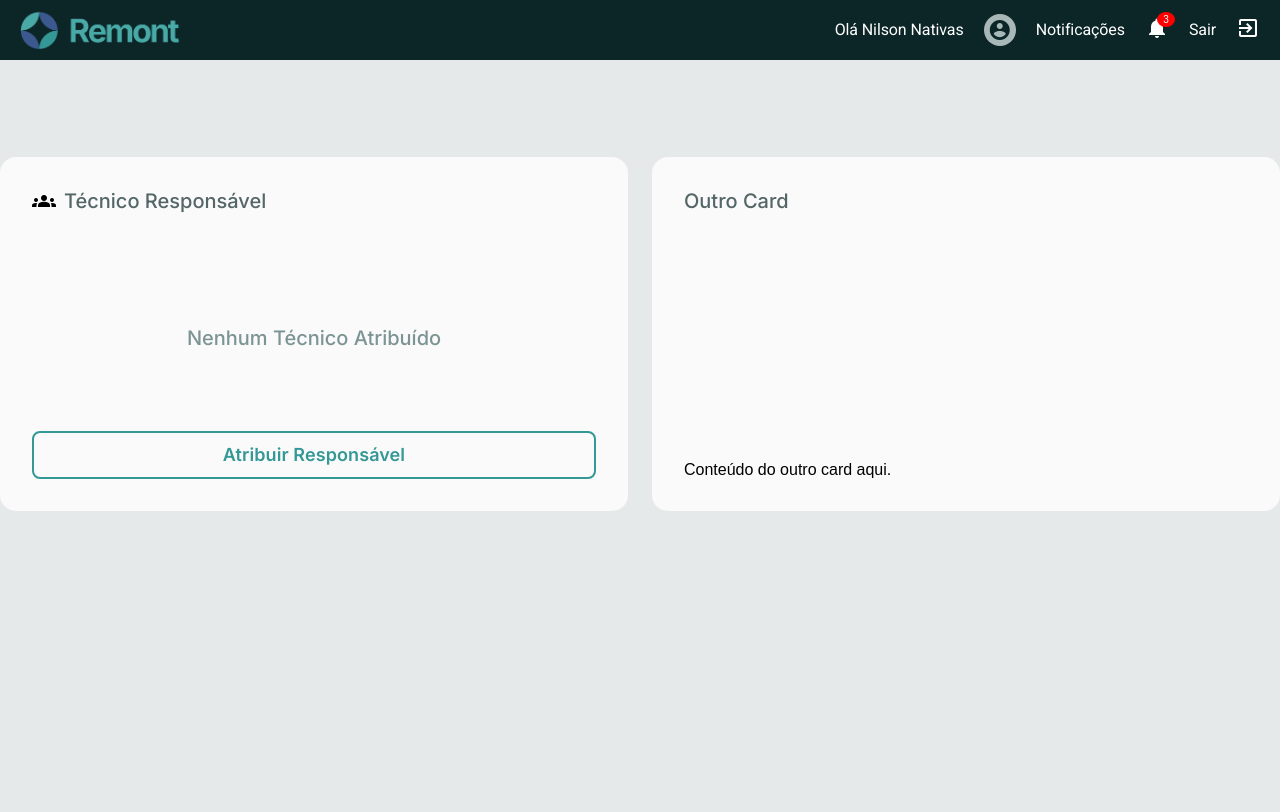
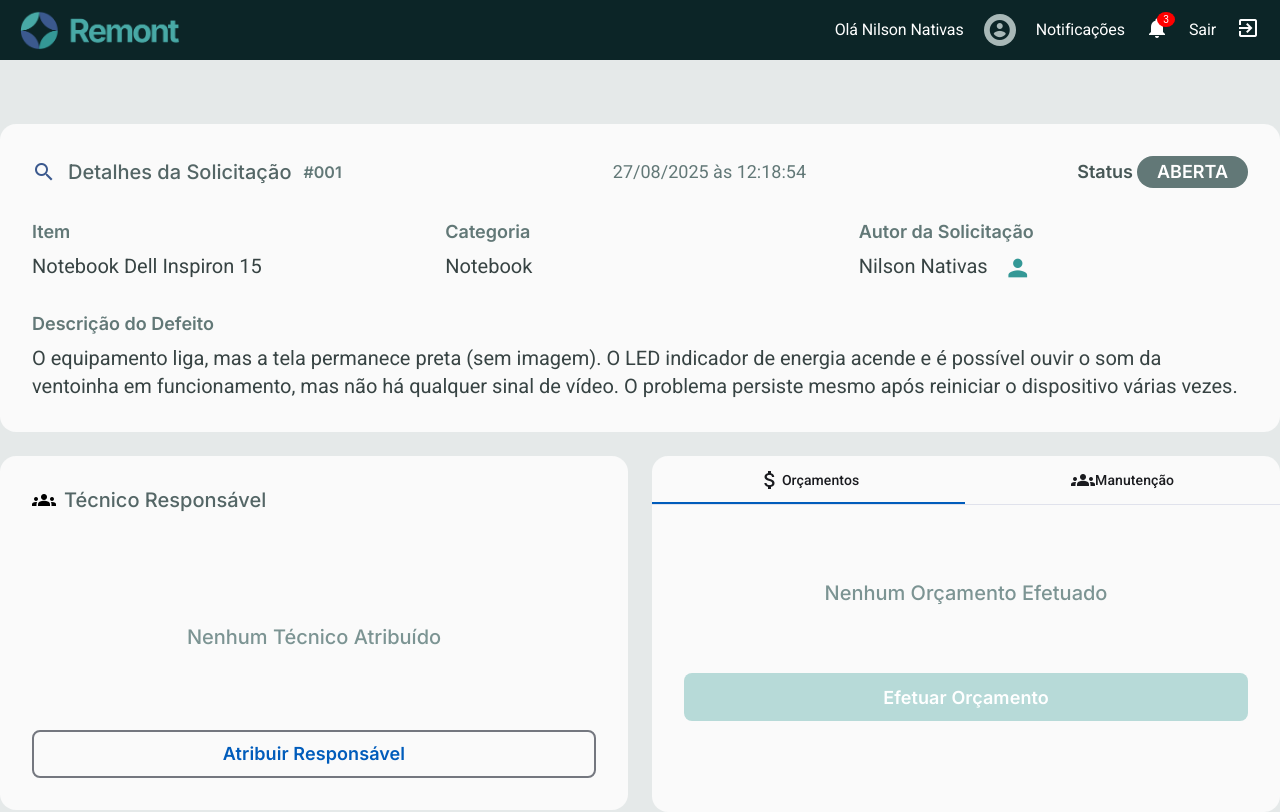
Before and after one commit to EduKaique/sistema-manutencao-angular-spring, an Angular app in the folder front-end/: page /budget-delivery in a window 1280 px wide. Built offline with nearby package versions, Linux system fonts and the light colour scheme.

Commit message:
Atualizacao da pagina de orçamento

```diff
--- a/front-end/src/app/features/employee/budget-delivery/budget-delivery.component.css
+++ b/front-end/src/app/features/employee/budget-delivery/budget-delivery.component.css
@@ -8,20 +8,160 @@ body, .main-content {
 }
 
 .main-content {
-  width: 100vw;
-  min-height: calc(100vh - 64px);
+  width: 1280px;
+  margin: 64px auto 0 auto;
   display: flex;
   flex-direction: column;
   align-items: center;
-  justify-content: flex-start;
-  padding-top: 97px;
+  gap: 24px;
+}
+
+.detalhes-card {
+  width: 100%;
+  padding: 32px;
+  background: var(--color-background-card, #FAFAFA);
+  border-radius: 16px;
+  display: flex;
+  flex-direction: column;
+  gap: 32px;
+  box-shadow: none;
+}
+
+.detalhes-header {
+  display: flex;
+  align-items: center;
+  justify-content: space-between;
+  width: 100%;
+  gap: 24px;
+}
+
+.detalhes-header-left {
+  display: flex;
+  align-items: center;
+  gap: 12px;
+}
+
+.detalhes-icon {
+  color: #3B598E;
+  font-size: 24px;
+}
+
+.detalhes-title {
+  color: #546666;
+  font-size: 20px;
+  font-family: Inter, sans-serif;
+  font-weight: 500;
+  line-height: 24px;
+}
+
+.detalhes-id {
+  color: #627877;
+  font-size: 16px;
+  font-family: Inter, sans-serif;
+  font-weight: 600;
+  line-height: 20px;
+}
+
+.detalhes-date {
+  color: #627877;
+  font-size: 18px;
+  font-family: Roboto, sans-serif;
+  font-weight: 400;
+  line-height: 24px;
+}
+
+.detalhes-status {
+  display: flex;
+  align-items: center;
+  gap: 4px;
+}
+
+.detalhes-status-label {
+  color: #475756;
+  font-size: 18px;
+  font-family: Inter, sans-serif;
+  font-weight: 600;
+  line-height: 24px;
+}
+
+.detalhes-status-badge {
+  padding: 4px 20px;
+  background: #627877;
+  border-radius: 1000px;
+  color: white;
+  font-size: 18px;
+  font-family: Inter, sans-serif;
+  font-weight: 600;
+  line-height: 24px;
+}
+
+.detalhes-info-row {
+  display: flex;
+  gap: 24px;
+  width: 100%;
+}
+
+.detalhes-info {
+  flex: 1 1 0;
+  display: flex;
+  flex-direction: column;
+  gap: 8px;
+}
+
+.detalhes-info-label {
+  color: #627877;
+  font-size: 18px;
+  font-family: Inter, sans-serif;
+  font-weight: 600;
+  line-height: 24px;
+}
+
+.detalhes-info-value {
+  color: #374343;
+  font-size: 20px;
+  font-family: Roboto, sans-serif;
+  font-weight: 400;
+  line-height: 28px;
+}
+
+.detalhes-info-autor {
+  display: flex;
+  align-items: center;
+  gap: 16px;
+}
+
+.detalhes-autor-icon {
+  color: #349896;
+  font-size: 28px;
+}
+
+.detalhes-defeito {
+  display: flex;
+  flex-direction: column;
+  gap: 8px;
+}
+
+.detalhes-defeito-label {
+  color: #627877;
+  font-size: 18px;
+  font-family: Inter, sans-serif;
+  font-weight: 600;
+  line-height: 24px;
+}
+
+.detalhes-defeito-value {
+  color: #374343;
+  font-size: 20px;
+  font-family: Roboto, sans-serif;
+  font-weight: 400;
+  line-height: 28px;
 }
 
 .cards-row {
   display: flex;
   align-items: flex-start;
   gap: 24px;
-  width: 1280px;
+  width: 100%;
 }
 
 .tecnico-card, .side-card {
@@ -71,17 +211,17 @@ body, .main-content {
   width: 100%;
   height: 48px;
   border-radius: 8px;
-  border-width: 2px !important;
-  border-color: #349896 !important;
-  color: #349896 !important;
+  border-width: 2px;
+  border-color: #349896 ;
+  color: #349896;
   font-size: 18px;
   font-family: 'Inter', sans-serif;
   font-weight: 600;
   line-height: 24px;
-  background: transparent !important;
+  background: transparent;
   transition: background 0.2s;
   outline: none;
-  box-shadow: none !important;
+  box-shadow: none ;
 }
 
 .side-card {
@@ -100,3 +240,129 @@ body, .main-content {
   font-weight: 500;
   line-height: 24px;
 }
+
+.orcamento-manutencao-card {
+  width: 628px;
+  height: 356px;
+  background: var(--color-background-card, #FAFAFA);
+  border-radius: 16px;
+  display: flex;
+  flex-direction: column;
+  box-shadow: none;
+  padding: 0;
+}
+
+.orcamento-tabs {
+  width: 100%;
+  .mat-tab-label {
+    font-family: Inter, sans-serif;
+    font-size: 20px;
+    font-weight: 500;
+    color: #627877;
+    min-width: 0;
+    .tab-icon {
+      margin-right: 8px;
+      font-size: 22px;
+      vertical-align: middle;
+    }
+  }
+  .mat-tab-label-active {
+    color: #349896 !important;
+  }
+  .mat-ink-bar {
+    background: #349896;
+    height: 2px;
+  }
+}
+
+.orcamento-content, .manutencao-content {
+  padding: 32px 32px 0 32px;
+  display: flex;
+  flex-direction: column;
+  align-items: center;
+  gap: 32px;
+  width: 100%;
+  height: 260px;
+  justify-content: center;
+  overflow-y: auto;
+}
+
+.orcamento-empty {
+  color: #7C9493;
+  font-family: Inter, sans-serif;
+  font-size: 20px;
+  font-weight: 500;
+  text-align: center;
+  margin-bottom: 24px;
+}
+
+.orcamento-btn, .manutencao-btn {
+  width: 100%;
+  height: 48px;
+  border-radius: 8px;
+  font-size: 18px;
+  font-family: Inter, sans-serif;
+  font-weight: 600;
+  background: #b7dad8 !important;
+  color: #fff !important;
+  border: none;
+  margin-top: 12px;
+  display: flex;
+  align-items: center;
+  justify-content: center;
+  gap: 8px;
+}
+
+.orcamento-btn[disabled], .manutencao-btn[disabled] {
+  opacity: 0.6;
+}
+
+.orcamento-total-label {
+  color: #627877;
+  font-family: Inter, sans-serif;
+  font-size: 20px;
+  font-weight: 600;
+  text-align: center;
+}
+
+.orcamento-total {
+  color: #3B598E;
+  font-family: Inter, sans-serif;
+  font-size: 40px;
+  font-weight: 700;
+  text-align: center;
+  margin-bottom: 16px;
+}
+
+.orcamento-servicos-label {
+  color: #627877;
+  font-family: Inter, sans-serif;
+  font-size: 18px;
+  font-weight: 600;
+  margin-top: 16px;
+  text-align: center;
+}
+
+.orcamento-servicos {
+  color: #374343;
+  font-family: Roboto, sans-serif;
+  font-size: 18px;
+  font-weight: 400;
+  text-align: center;
+}
+
+.manutencao-descricao, .manutencao-orientacao {
+  color: #374343;
+  font-family: Roboto, sans-serif;
+  font-size: 18px;
+  font-weight: 400;
+  text-align: left;
+  margin-bottom: 8px;
+  width: 100%;
+  b {
+    color: #627877;
+    font-family: Inter, sans-serif;
+    font-size: 18px;
+    font-weight: 600;
+  }
+}
--- a/front-end/src/app/features/employee/budget-delivery/budget-delivery.component.html
+++ b/front-end/src/app/features/employee/budget-delivery/budget-delivery.component.html
@@ -1,6 +1,47 @@
 <app-header></app-header>
 <div class="main-content">
+  <!-- Card Detalhes da Solicitação -->
+  <mat-card class="detalhes-card">
+    <div class="detalhes-header">
+      <div class="detalhes-header-left">
+        <mat-icon class="detalhes-icon" color="primary">search</mat-icon>
+        <span class="detalhes-title">Detalhes da Solicitação</span>
+        <span class="detalhes-id">#{{ detalhes.id }}</span>
+      </div>
+      <span class="detalhes-date">{{ detalhes.data | date:'dd/MM/yyyy \'às\' HH:mm:ss' }}</span>
+      <div class="detalhes-status">
+        <span class="detalhes-status-label">Status</span>
+        <span class="detalhes-status-badge">{{ detalhes.status }}</span>
+      </div>
+    </div>
+    <div class="detalhes-info-row">
+      <div class="detalhes-info">
+        <span class="detalhes-info-label">Item</span>
+        <span class="detalhes-info-value">{{ detalhes.item }}</span>
+      </div>
+      <div class="detalhes-info">
+        <span class="detalhes-info-label">Categoria</span>
+        <span class="detalhes-info-value">{{ detalhes.categoria }}</span>
+      </div>
+      <div class="detalhes-info">
+        <span class="detalhes-info-label">Autor da Solicitação</span>
+        <div class="detalhes-info-autor">
+          <span class="detalhes-info-value">{{ detalhes.autor }}</span>
+          <mat-icon class="detalhes-autor-icon" color="primary">person</mat-icon>
+        </div>
+      </div>
+    </div>
+    <div class="detalhes-defeito">
+      <span class="detalhes-defeito-label">Descrição do Defeito</span>
+      <span class="detalhes-defeito-value">
+        {{ detalhes.defeito }}
+      </span>
+    </div>
+  </mat-card>
+
+  <!-- Cards inferiores -->
   <div class="cards-row">
+    <!-- Card Técnico Responsável -->
     <mat-card class="tecnico-card">
       <div class="tecnico-header">
         <mat-icon class="tecnico-icon" color="primary">groups</mat-icon>
@@ -13,13 +54,61 @@
         Atribuir Responsável
       </button>
     </mat-card>
-    <div class="side-card">
-      <div class="side-card-header">
-        <span class="side-card-title">Outro Card</span>
+
+    <!-- Card Orçamento/Manutenção com abas -->
+    <mat-card class="orcamento-manutencao-card">
+  <mat-tab-group class="orcamento-tabs" [(selectedIndex)]="selectedTab">
+    <!-- Aba Orçamentos -->
+    <mat-tab>
+      <ng-template mat-tab-label>
+        <mat-icon class="tab-icon" color="primary">attach_money</mat-icon>
+        Orçamentos
+      </ng-template>
+      <div class="orcamento-content">
+        <ng-container *ngIf="temOrcamento; else orcamentoVazio">
+          <div class="orcamento-total-label">Valor Total do Orçamento</div>
+          <div class="orcamento-total">R$ {{ valorOrcamento | number:'1.2-2' }}</div>
+          <div class="orcamento-servicos-label">Serviços Inclusos</div>
+          <div class="orcamento-servicos">
+            {{ servicosInclusos }}
+          </div>
+        </ng-container>
+        <ng-template #orcamentoVazio>
+          <div class="orcamento-empty">Nenhum Orçamento Efetuado</div>
+          <button mat-flat-button color="primary" class="orcamento-btn" [disabled]="false">
+            Efetuar Orçamento
+          </button>
+        </ng-template>
       </div>
-      <div class="side-card-content">
-        Conteúdo do outro card aqui.
+    </mat-tab>
+
+    <!-- Aba Manutenção -->
+    <mat-tab>
+      <ng-template mat-tab-label>
+        <mat-icon class="tab-icon" color="primary">groups</mat-icon>
+        Manutenção
+      </ng-template>
+      <div class="manutencao-content">
+        <ng-container *ngIf="temManutencao; else manutencaoVazio">
+          <div class="manutencao-descricao">
+            <b>Descrição da Manutenção:</b>
+            <span>{{ descricaoManutencao }}</span>
+          </div>
+          <div class="manutencao-orientacao">
+            <b>Orientações para o Cliente:</b>
+            <span>{{ orientacaoCliente }}</span>
+          </div>
+        </ng-container>
+        <ng-template #manutencaoVazio>
+          <div class="orcamento-empty">Nenhuma Manutenção Efetuada</div>
+          <button mat-flat-button color="primary" class="manutencao-btn" [disabled]="false">
+            <mat-icon>build</mat-icon>
+            Efetuar Manutenção
+          </button>
+        </ng-template>
       </div>
-    </div>
+    </mat-tab>
+  </mat-tab-group>
+</mat-card>
   </div>
 </div>
--- a/front-end/src/app/features/employee/budget-delivery/budget-delivery.component.ts
+++ b/front-end/src/app/features/employee/budget-delivery/budget-delivery.component.ts
@@ -1,24 +1,45 @@
-import {ChangeDetectionStrategy, Component, EventEmitter, Input, Output} from '@angular/core';
-import {MatProgressBarModule} from '@angular/material/progress-bar';
-import {MatCardModule} from '@angular/material/card';
-import {MatChipsModule} from '@angular/material/chips';
+import { ChangeDetectionStrategy, Component } from '@angular/core';
+import { MatCardModule } from '@angular/material/card';
+import { MatIconModule } from '@angular/material/icon';
+import { MatButtonModule } from '@angular/material/button';
+import { MatTabsModule } from '@angular/material/tabs';
 import { HeaderComponent } from '../../../core/layout/header/header.component';
-import { SharedModule } from '../../../shared/shared.module';
+import { CommonModule } from '@angular/common';
 
 @Component({
   selector: 'app-budget-delivery',
-    imports: [MatCardModule, MatChipsModule, MatProgressBarModule, HeaderComponent, SharedModule],
   templateUrl: './budget-delivery.component.html',
-  styleUrl: './budget-delivery.component.css',
+  styleUrls: ['./budget-delivery.component.css'],
   changeDetection: ChangeDetectionStrategy.OnPush,
+  standalone: true,
+  imports: [
+    MatCardModule,
+    MatIconModule,
+    MatButtonModule,
+    MatTabsModule,
+    HeaderComponent,
+    CommonModule,
+  ]
 })
 export class BudgetDeliveryComponent {
+  detalhes = {
+    id: '001',
+    data: new Date('2025-08-27T12:18:54'),
+    status: 'ABERTA',
+    item: 'Notebook Dell Inspiron 15',
+    categoria: 'Notebook',
+    autor: 'Nilson Nativas',
+    defeito: 'O equipamento liga, mas a tela permanece preta (sem imagem). O LED indicador de energia acende e é possível ouvir o som da ventoinha em funcionamento, mas não há qualquer sinal de vídeo. O problema persiste mesmo após reiniciar o dispositivo várias vezes.'
+  };
 
-  @Input() tecnicoNome?: string;
+  // Para o card de orçamento/manutenção
+  selectedTab = 0;
+  temOrcamento = false;
+  valorOrcamento = 520.00;
+  servicosInclusos = 'Diagnóstico técnico, Substituição do cabo flat da tela, Mão de obra, Limpeza interna + pasta térmica';
 
-  @Output() atribuirResponsavel = new EventEmitter<void>();
-
-  onAtribuirResponsavel(): void {
-    this.atribuirResponsavel.emit();
-  }
+    // Manutenção
+  temManutencao = false;
+  descricaoManutencao = 'Identifiquei que o problema estava em um dos módulos de memória RAM, que impedia a exibição de vídeo. Após substituir o módulo com defeito, o equipamento voltou a funcionar normalmente.';
+  orientacaoCliente = 'N/A';
 }
```
